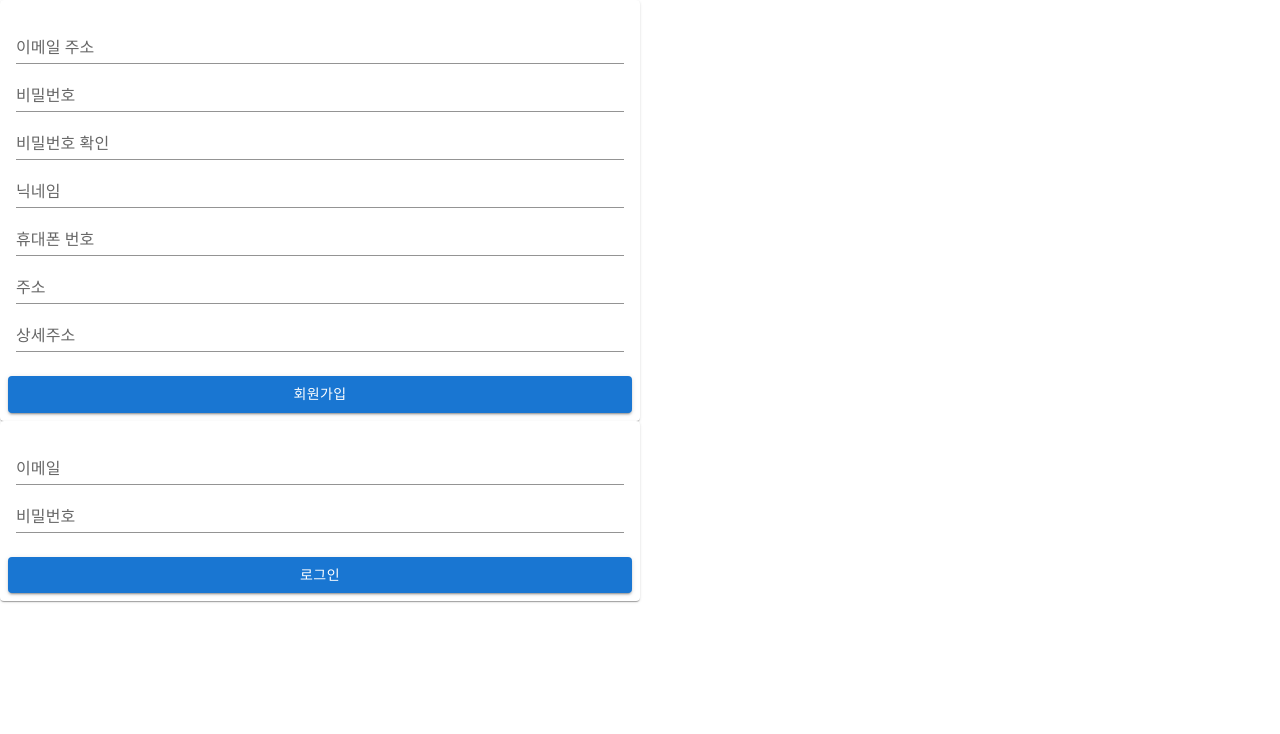
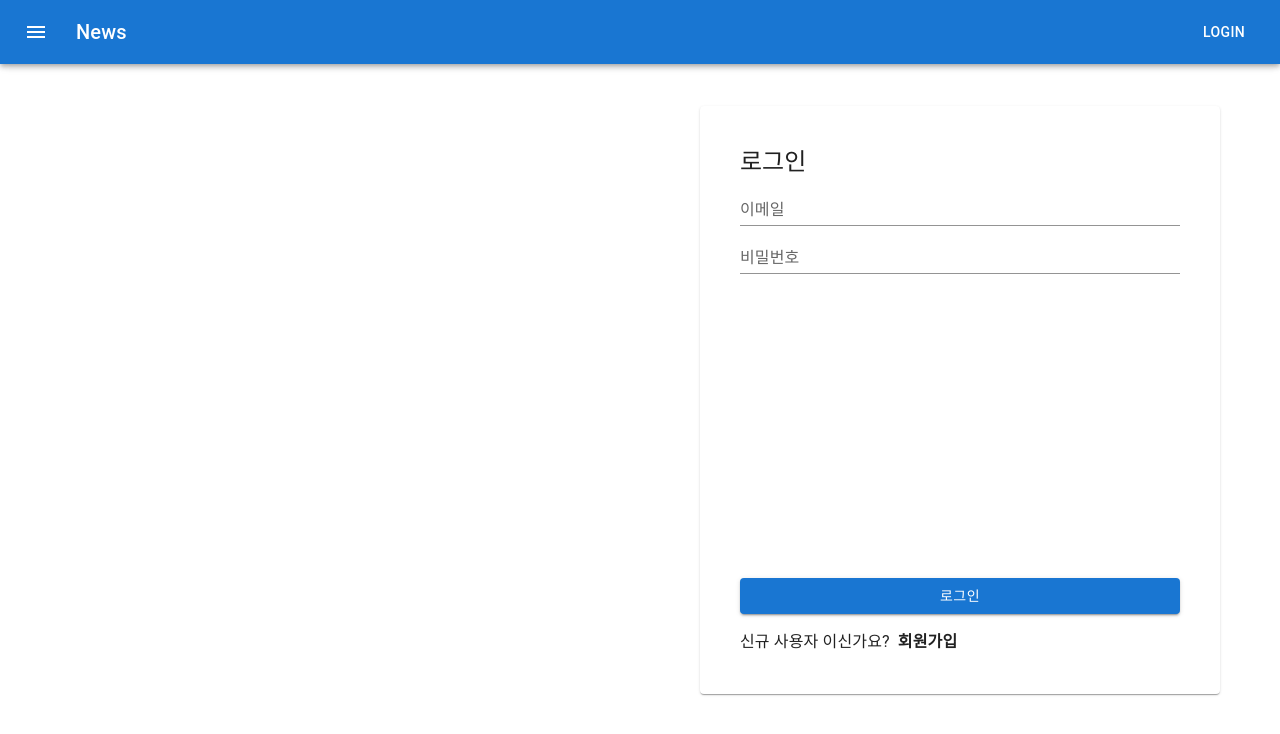
Before and after one commit to kyunggwan/Board, a React (Create React App) app in the folder board-react/: page / in a window 1280 px wide. Shown: the top 734 px of the page. Built offline with nearby package versions, Linux system fonts and the light colour scheme.

Commit message:
style: front 화면 정리 및 코드 정리

```diff
--- a/board-react/package.json
+++ b/board-react/package.json
@@ -5,6 +5,7 @@
   "dependencies": {
     "@emotion/react": "^11.10.6",
     "@emotion/styled": "^11.10.6",
+    "@mui/icons-material": "^5.11.11",
     "@mui/material": "^5.11.14",
     "@testing-library/jest-dom": "^5.16.5",
     "@testing-library/react": "^13.4.0",
--- a/board-react/src/App.tsx
+++ b/board-react/src/App.tsx
@@ -1,9 +1,9 @@
 import './App.css';
-import Authentication from "./views/Authentication";
+import MainLayout from './views/layouts/MainLayout';
 
 export default function App() {
 
   return (
-    <Authentication />
+    <MainLayout />
   );
 }
--- /dev/null
+++ b/board-react/src/apis/index.tsx
@@ -0,0 +1,21 @@
+import axios from "axios";
+
+export const signInApi =async(data: any) => {
+
+    const response = await axios.post('http://localhost:4000/api/auth/signIn', data).catch((error) => null);
+    if(!response) return null;
+
+    const result = response.data;
+    return result;
+
+}
+
+export const signUpApi =async(data: any) => {
+
+    const response = await axios.post('http://localhost:4000/api/auth/signUp', data).catch((error) => null);
+    if(!response) return null;
+
+    const result = response.data;
+    return result;
+
+}
--- a/board-react/src/views/Authentication/SignIn/index.tsx
+++ b/board-react/src/views/Authentication/SignIn/index.tsx
@@ -1,17 +1,22 @@
-import React, {useState} from 'react'
-import { Button, Card, CardActions, CardContent, TextField} from '@mui/material';
+import {useState} from 'react'
+import { Button, Card, TextField, Typography} from '@mui/material';
 import { Box } from '@mui/system';
-import axios from 'axios';
 import { useCookies } from 'react-cookie';
 import { useUserStore } from '../../../stores';
+import { signInApi } from '../../../apis';
 
-export default function SignIn() {
+interface Props{
+    setAuthView: (authView: boolean) => void,
+}
+
+export default function SignIn(props: Props) {
     const [userEmail, setUserEmail] = useState<String>('');
     const [userPassword, setUserPassword] = useState<String>('');
     const [cookies, setCookies] = useCookies();
     const {user, setUser} = useUserStore();
+    const { setAuthView } = props;
 
-        const signUpHandler = () => {
+    const signUpHandler = async() => {
         if (userEmail.length ===0 || userPassword.length === 0){
             alert('이메일과 비밀번호를 입력하세요');
             return;
@@ -22,38 +27,52 @@
             userPassword
         }
 
-            axios.post('http://localhost:4000/api/auth/signIn', (data))
-            .then((response) => {
-                const responseData = response.data;
-                console.log(response.data);
-                if (!responseData.result){
-                    alert('로그인에 실패했습니다.');
+        const signInResponse = await signInApi(data)
+        if(!signInResponse) {
+            alert("로그인에 실패했습니다.");
             return;
         }
-                const { token, exprTime, user} = responseData.data;
+        if(!signInResponse.result) {
+            alert("로그인에 실패했습니다.");
+            return;
+        }
+
+        const { token, exprTime, user} = signInResponse.data;
         const expires = new Date();
-                expires.setMilliseconds(expires.getMilliseconds + exprTime);
+        expires.setMilliseconds(expires.getMilliseconds() + exprTime);
 
-                setCookies('token', token, { expires });
+        setCookies("token", token, { expires });
         setUser(user);
-            })
-            .catch((error) => {
-                alert('로그인에 실패했습니다.');
-            })
-        }
+    };
+
     return (
-        <Card sx={{ minWidth: 275, maxWidth:"50vw" }}>
-            { user != null && (<>{user.userNickname}</>)}
-        <CardContent>
+        <Card sx={{ minWidth: 275, maxWidth:"50vw", padding: 5 }}>
             <Box>
-                <TextField fullWidth  label="이메일" type = "email" variant="standard" onChange={(e) => setUserEmail(e.target.value)}/>
-                <TextField fullWidth  label="비밀번호" type = "password" variant="standard" onChange={(e) => setUserPassword(e.target.value)}/>
+                <Typography variant='h5'>로그인</Typography>
             </Box>
-        </CardContent>
-
-        <CardActions>
+            <Box height={'50vh'}>
+                <TextField
+                    fullWidth
+                    label="이메일"
+                    type = "email"
+                    variant="standard"
+                    onChange={(e) => setUserEmail(e.target.value)}
+                />
+                <TextField
+                    fullWidth
+                    label="비밀번호"
+                    type = "password"
+                    variant="standard"
+                    onChange={(e) => setUserPassword(e.target.value)}
+                />
+            </Box>
+            <Box>
                 <Button fullWidth onClick={() => signUpHandler()} variant="contained">로그인</Button>
-        </CardActions>
+            </Box>
+            <Box component='div' display='flex' mt={2}>
+                <Typography>신규 사용자 이신가요?</Typography>
+                <Typography fontWeight={800} ml={1} onClick={() => setAuthView(true)}>회원가입</Typography>
+            </Box>
     </Card>
   )
 }
--- a/board-react/src/views/Authentication/SignUp/index.tsx
+++ b/board-react/src/views/Authentication/SignUp/index.tsx
@@ -1,13 +1,15 @@
-import axios from 'axios';
-import React, {useState, useEffect} from 'react';
+import { useState } from 'react';
 import Box from '@mui/material/Box';
 import TextField from '@mui/material/TextField';
 import Card from '@mui/material/Card';
-import CardActions from '@mui/material/CardActions';
-import CardContent from '@mui/material/CardContent';
-import { Button } from '@mui/material';
+import { Button, Typography } from '@mui/material';
+import { signUpApi } from '../../../apis';
 
-export default function SignUp() {
+interface Props{
+    setAuthView: (authView: boolean) => void,
+}
+
+export default function SignUp(props: Props) {
     const [userEmail, setUserEmail] = useState<String>('');
     const [userPassword, setuserPassword] = useState<String>('');
     const [userPasswordCheck, setuserPasswordCheck] = useState<String>('');
@@ -16,7 +18,9 @@
     const [userAddress, setuserAddress] = useState<String>('');
     const [userAddressDetail, setuserAddressDetail] = useState<String>('');
 
-    const signUpHandler = () => {
+    const { setAuthView } = props;
+
+    const signUpHandler = async () => {
         const data = {
                 "userEmail": userEmail,
                 "userPassword": userPassword,
@@ -26,20 +30,24 @@
                 "userAddress": userAddress,
                 "userAddressDetail": userAddressDetail
         };
-
-        axios.post('http://localhost:4000/api/auth/signUp', data)
-        .then((response) => {
-
-        })
-        .catch((error) => {
-
-        })
+        const signUpResponse = await signUpApi(data);
+        if (!signUpResponse) {
+            alert("회원가입에 실패했습니다.");
+            return;
+        }
+        if (!signUpResponse.result) {
+            alert("회원가입에 실패했습니다.");
+            return;
+        }
+        alert("회원가입에 성공했습니다.");
+        setAuthView(false);
     };
   return (
-
-    <Card sx={{ minWidth: 275, maxWidth:"50vw" }}>
-        <CardContent>
+    <Card sx={{ minWidth: 275, maxWidth:"50vw", padding: 5 }}>
             <Box>
+                <Typography variant='h5'>회원가입</Typography>
+            </Box>
+            <Box height={'50vh'}>
                 <TextField fullWidth  label="이메일 주소" type = "email" variant="standard" onChange={(e) => setUserEmail(e.target.value)}/>
                 <TextField fullWidth  label="비밀번호" type = "password" variant="standard" onChange={(e) => setuserPassword(e.target.value)}/>
                 <TextField fullWidth  label="비밀번호 확인" type = "password" variant="standard" onChange={(e) => setuserPasswordCheck(e.target.value)}/>
@@ -48,11 +56,13 @@
                 <TextField fullWidth  label="주소" variant="standard" onChange={(e) => setuserAddress(e.target.value)}/>
                 <TextField fullWidth  label="상세주소" variant="standard"onChange={(e) => setuserAddressDetail(e.target.value)} />
             </Box>
-        </CardContent>
-
-        <CardActions>
-            <Button fullWidth onClick={() => signUpHandler()} variant="contained">회원가입</Button>
-        </CardActions>
+            <Box>
+                <Button fullWidth onClick={() => signUpHandler()} variant="contained">회원가입</Button>
+            </Box>
+            <Box component='div' display='flex' mt={2}>
+                <Typography>이미 계정이 있으신가요?</Typography>
+                <Typography fontWeight={800} ml={1} onClick={() => setAuthView(false)}>로그인</Typography>
+            </Box>
     </Card>
 
   )
--- a/board-react/src/views/Authentication/index.tsx
+++ b/board-react/src/views/Authentication/index.tsx
@@ -1,12 +1,30 @@
-import React from 'react'
+import React, { useState } from 'react'
 import SignIn from './SignIn'
 import SignUp from './SignUp'
+import Box from '@mui/material/Box';
 
 export default function Authentication() {
+  // authView가 true면 signUp을 실행
+  // authView가 false면 signIn을 실행
+  const [authView, setAuthView] = useState<boolean> (false);
+
   return (
     <>
-      <SignUp />
-      <SignIn />
+     <Box display='flex' height="100vh">
+            <Box
+              flex={1}
+              display='flex'
+              justifyContent='center'
+              alignItems ='center'>
+            </Box>
+            <Box
+              flex={1}
+              display='flex'
+              justifyContent='center'
+              alignItems ='center'>
+   {authView  ? (<SignUp setAuthView={setAuthView}/>) : (<SignIn setAuthView={setAuthView}/> )}
+            </Box>
+      </Box>
     </>
   )
 }
--- /dev/null
+++ b/board-react/src/views/Navigation/index.tsx
@@ -0,0 +1,31 @@
+import AppBar from '@mui/material/AppBar';
+import Box from '@mui/material/Box';
+import Toolbar from '@mui/material/Toolbar';
+import Typography from '@mui/material/Typography';
+import Button from '@mui/material/Button';
+import IconButton from '@mui/material/IconButton';
+import MenuIcon from '@mui/icons-material/Menu';
+
+export default function Navigation() {
+  return (
+    <Box sx={{ flexGrow: 1 }}>
+      <AppBar position="fixed">
+        <Toolbar>
+          <IconButton
+            size="large"
+            edge="start"
+            color="inherit"
+            aria-label="menu"
+            sx={{ mr: 2 }}
+          >
+            <MenuIcon />
+          </IconButton>
+          <Typography variant="h6" component="div" sx={{ flexGrow: 1 }}>
+            News
+          </Typography>
+          <Button color="inherit">Login</Button>
+        </Toolbar>
+      </AppBar>
+    </Box>
+  );
+}
--- /dev/null
+++ b/board-react/src/views/layouts/MainLayout/index.tsx
@@ -0,0 +1,12 @@
+import React from 'react'
+import Navigation from '../../Navigation'
+import Authentication from '../../Authentication'
+
+export default function MainLayout() {
+  return (
+    <>
+        <Navigation />
+        <Authentication />
+    </>
+  )
+}
```
Also changed, not shown: 1 other file (tests, documents, lock files or other folders). Lines whose indentation alone changed are shown as unchanged.
